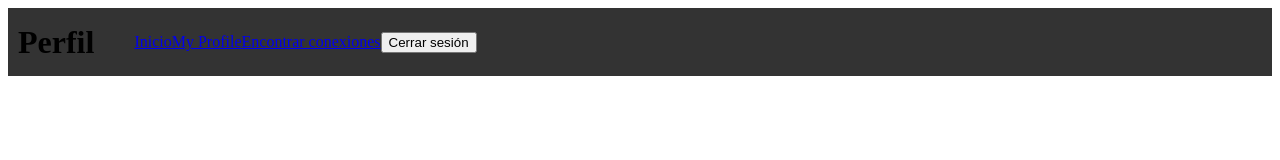
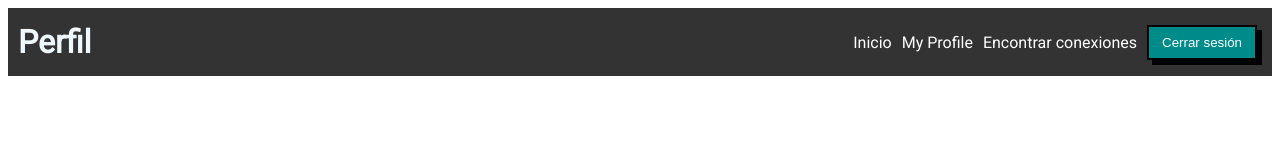
Before and after one commit to Mbarakaj4/CodingDojo-FlexNavbar, a plain HTML site: page index.html in a window 1280 px wide. Drawn offline with Linux system fonts and the light colour scheme.

Commit message:
Edit html and css

```diff
--- a/index.html
+++ b/index.html
@@ -3,8 +3,11 @@
 <head>
     <meta charset="UTF-8">
     <meta name="viewport" content="width=device-width, initial-scale=1.0">
+    <link rel="stylesheet" href="style.css">
+    <link rel="stylesheet"
+  href="https://fonts.googleapis.com/css?family=Roboto">
     <title>Document</title>
-    <link rel="stylesheet" href="style.css">
+
 </head>
 <body>
     <div class="nav">
--- a/style.css
+++ b/style.css
@@ -5,14 +5,32 @@
     display: flex;
     flex-wrap: wrap;
     align-content: center;
+    font-family: Roboto, serif;
+    justify-content: space-between;
 }
-.nav *{
+.nav-links{
+
     display: flex;
+    list-style-type: none;
+    align-items: center;
     margin: 0px;
+    padding: 0px;
 }
-h1{
-    align-items: center;
+.nav-links > li {
+    margin: 5px;
 }
-ul{
-    align-items: center;
+a:link{
+    text-decoration: none;
+    color: white;
 }
+.nav-title{
+    color: aliceblue;
+}
+button{
+    border: 2px solid black;
+    background-color: darkcyan;
+    color: white;
+    width: 110px;
+    height: 35px;
+    box-shadow: 5px 5px black;
+}
```
